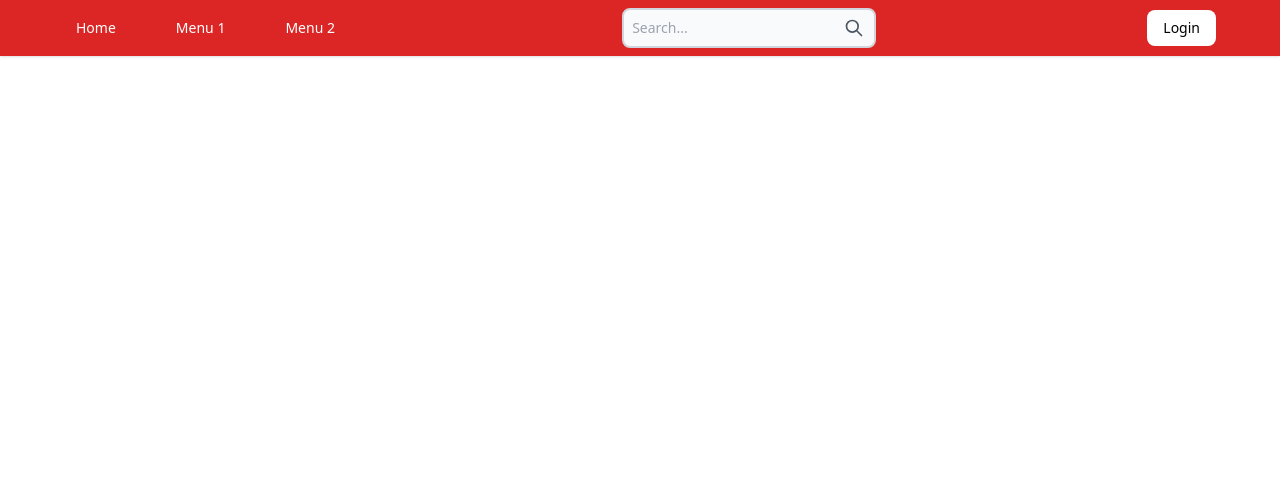
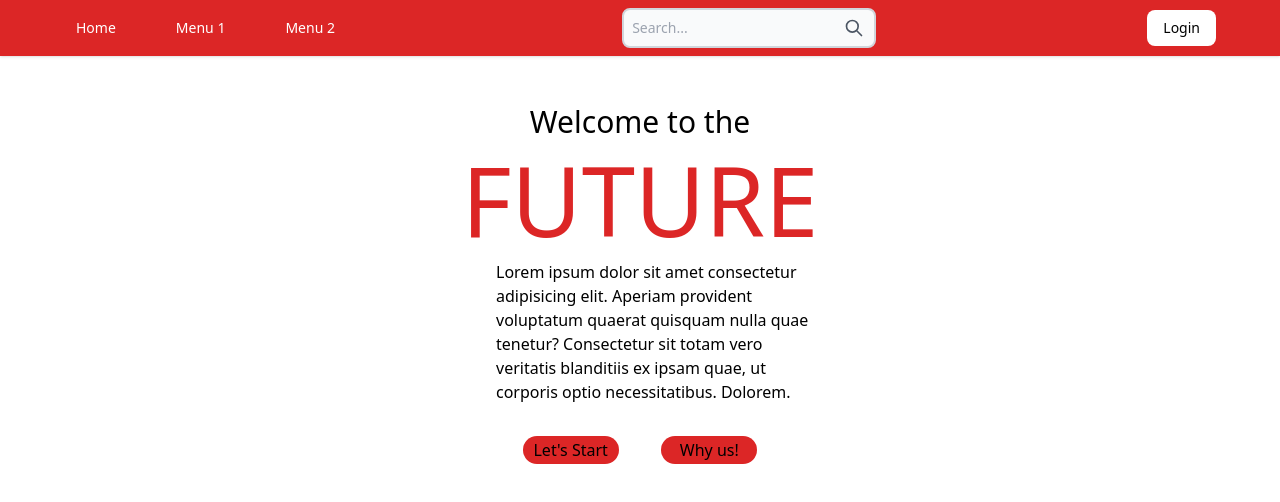
Before and after one commit to ElvisGT/social_network, a Next.js app: page / in a window 1280 px wide. Shown: the top 502 px of the page. Built offline with nearby package versions, Linux system fonts and the light colour scheme.

Commit message:
First version of home

```diff
--- a/src/pages/index.tsx
+++ b/src/pages/index.tsx
@@ -6,6 +6,19 @@ const Home: NextPage = () => {
   return (
     <>
       <div>
+          <div className="flex flex-col items-center pt-12">
+            <h1 className="text-3xl">Welcome to the</h1>
+            <p className="text-8xl pt-3 text-red-600">FUTURE</p>
+            <p className="w-80 ml-8 mt-3">Lorem ipsum dolor sit amet consectetur adipisicing elit. Aperiam provident voluptatum quaerat quisquam nulla quae tenetur? Consectetur sit totam vero veritatis blanditiis ex ipsam quae, ut corporis optio necessitatibus. Dolorem.</p>
+          </div>
+            <div className="flex justify-center p-8">
+              <div className="flex justify-evenly w-80">
+                <Button text={"Let's Start"}/>
+                <Button text={"Why us!"}/>
+              </div>
+            </div>
+
+
       </div>
     </>
   )
```
